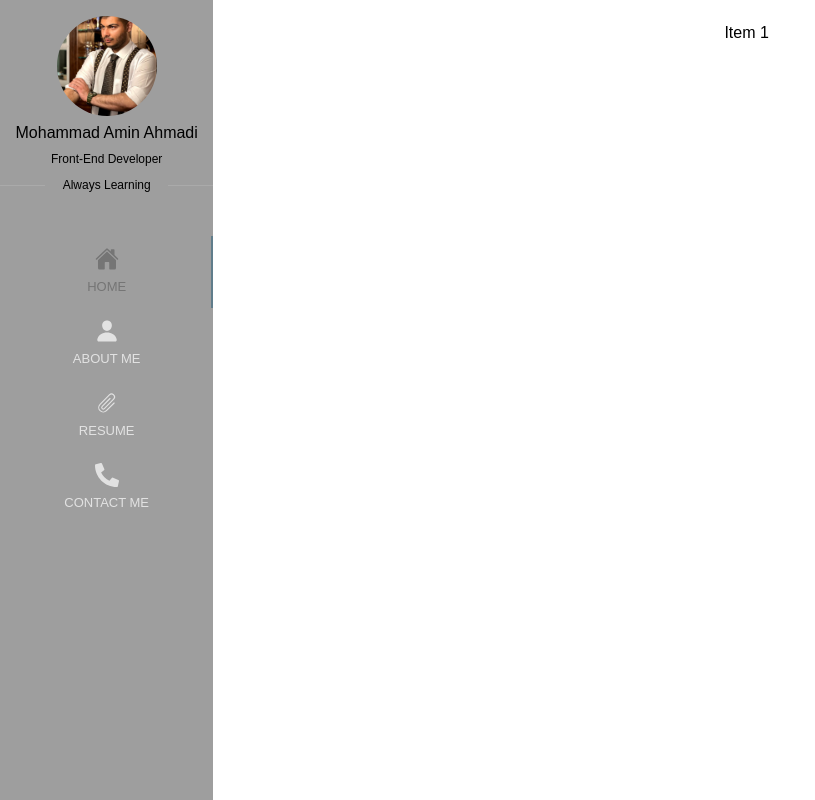
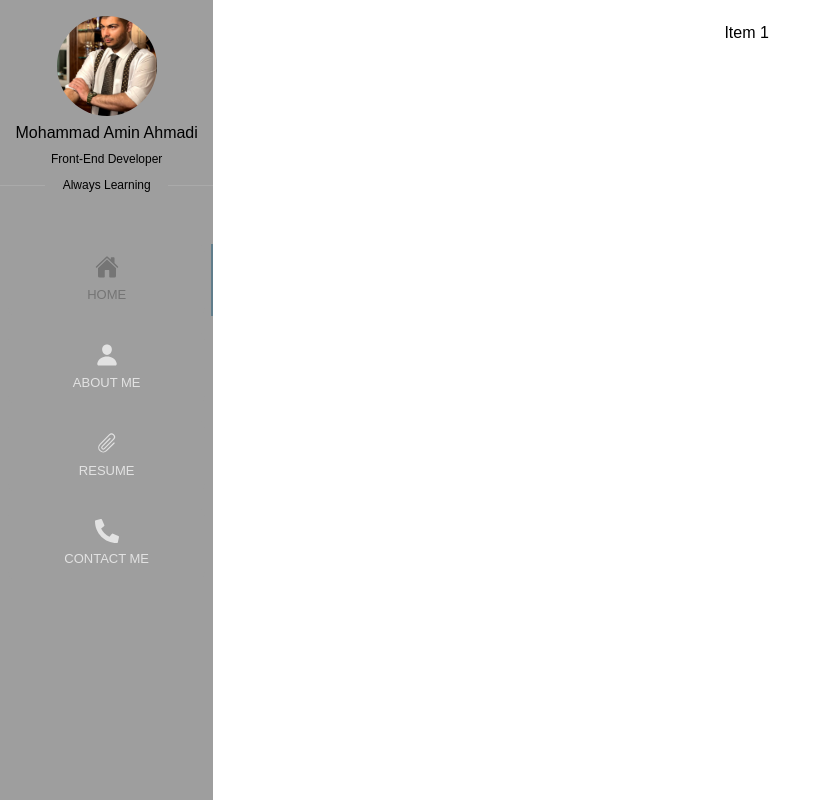
Before and after one commit to rex-vero/personal-app, a React (Create React App) app: page / in a window 1280 px wide. Shown: the whole page, without its empty margins (0-815 px from the left). Built offline with nearby package versions, Linux system fonts and the light colour scheme; a web font is replaced by a local one.

Commit message:
sx props for Tabs & mediaQuery for drawer

```diff
--- a/src/components/drawer/DrawerTabs.js
+++ b/src/components/drawer/DrawerTabs.js
@@ -1,16 +1,18 @@
-import { Box, SwipeableDrawer } from "@mui/material";
+import { Box, SwipeableDrawer, useMediaQuery } from "@mui/material";
 import Sidebar from "../sidebar/Sidebar";
 import { useContext } from "react";
 import DataContext from "../../contexts/DataContext";
 
 const DrawerTabs = ({ drawerOpen }) => {
     const { setOpen } = useContext(DataContext);
+    const mediaQuery = useMediaQuery('(min-width:900px)');
     return (
-        <SwipeableDrawer transitionDuration={500} open={drawerOpen} onOpen={() => setOpen(true)} onClose={() => setOpen(false)}>
+        !mediaQuery && (<SwipeableDrawer transitionDuration={500} open={drawerOpen} onOpen={() => setOpen(true)} onClose={() => setOpen(false)}>
             <Box role="presentation" onClick={() => setOpen(false)}>
                 <Sidebar />
             </Box>
         </SwipeableDrawer>
+        )
     );
 }
 
--- a/src/components/sidebar/SideLinks.js
+++ b/src/components/sidebar/SideLinks.js
@@ -4,21 +4,22 @@ import { IoHome, IoPerson } from "react-icons/io5";
 import { PiPaperclipLight } from 'react-icons/pi';
 import DataContext from '../../contexts/DataContext';
 import { FaPhoneAlt } from 'react-icons/fa';
+import { grey } from '@mui/material/colors';
 
 const SideLinks = () => {
     const { value, setValue } = useContext(DataContext);
-    const tabProps = (index) => {
-        return {
-            id: `tabpanel-${index}`,
-            'aria-controls': `tabpanel-${index}`,
-        };
-    }
+    const tabProps = index => ({
+        id: `tabpanel-${index}`,
+        value: index,
+        'aria-controls': `tabpanel-${index}`,
+        sx: { '&.MuiTab-root': { 'm': 1, 'borderRadius': 2, 'backgroundColor': { 'xs': grey[800], 'md': grey[500] } } }
+    });
     return (
         <Tabs textColor='secondary' value={value} onChange={(_, tabNewValue) => setValue(tabNewValue)} orientation='vertical' variant='scrollable' scrollButtons allowScrollButtonsMobile>
-            <Tab value={0} label={<Typography fontSize={13}>Home</Typography>} icon={<IoHome fontSize={24} />} {...tabProps(0)} />
-            <Tab value={1} label={<Typography fontSize={13}>About Me</Typography>} icon={<IoPerson fontSize={24} />} {...tabProps(1)} />
-            <Tab value={2} label={<Typography fontSize={13}>Resume</Typography>} icon={<PiPaperclipLight fontSize={24} />} {...tabProps(2)} />
-            <Tab value={3} label={<Typography fontSize={13}>Contact Me</Typography>} icon={<FaPhoneAlt fontSize={24} />} {...tabProps(3)} />
+            <Tab label={<Typography fontSize={13}>Home</Typography>} icon={<IoHome fontSize={24} />} {...tabProps(0)} />
+            <Tab label={<Typography fontSize={13}>About Me</Typography>} icon={<IoPerson fontSize={24} />} {...tabProps(1)} />
+            <Tab label={<Typography fontSize={13}>Resume</Typography>} icon={<PiPaperclipLight fontSize={24} />} {...tabProps(2)} />
+            <Tab label={<Typography fontSize={13}>Contact Me</Typography>} icon={<FaPhoneAlt fontSize={24} />} {...tabProps(3)} />
         </Tabs>
     );
 }
```
